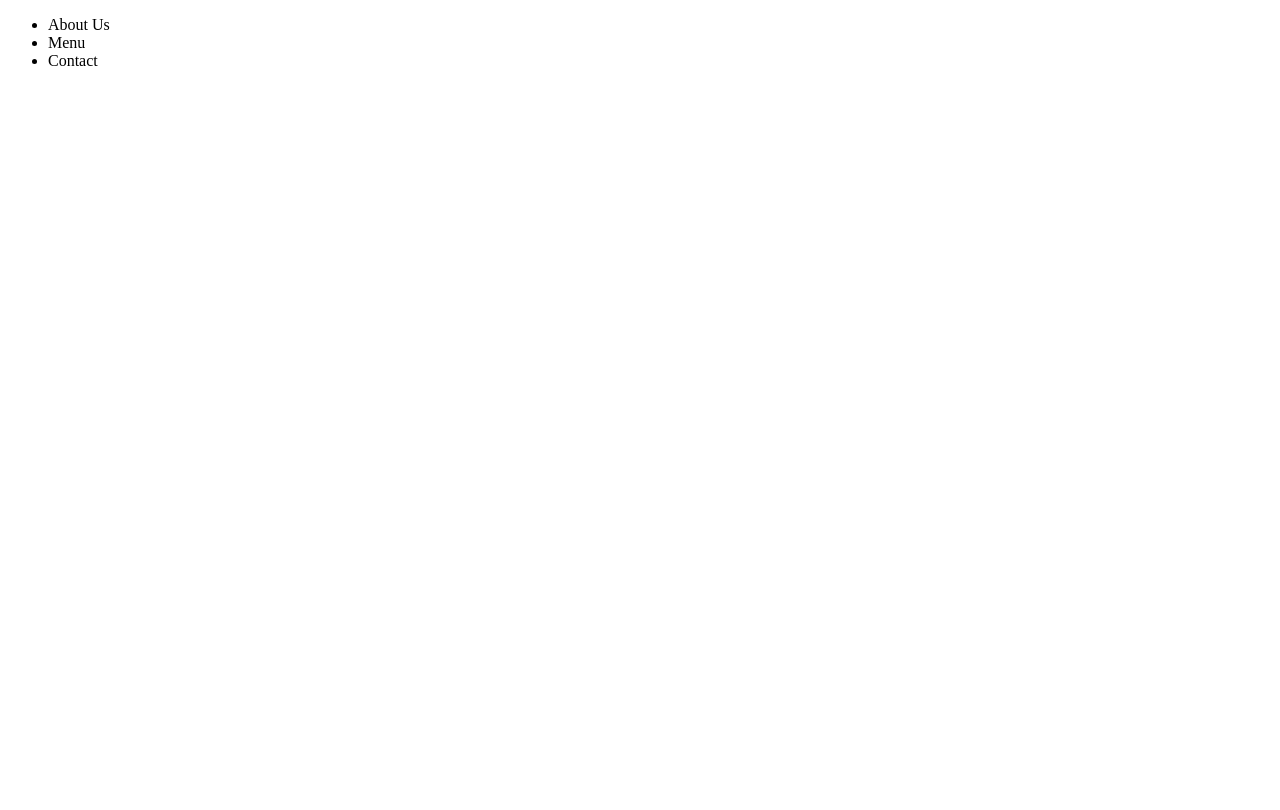
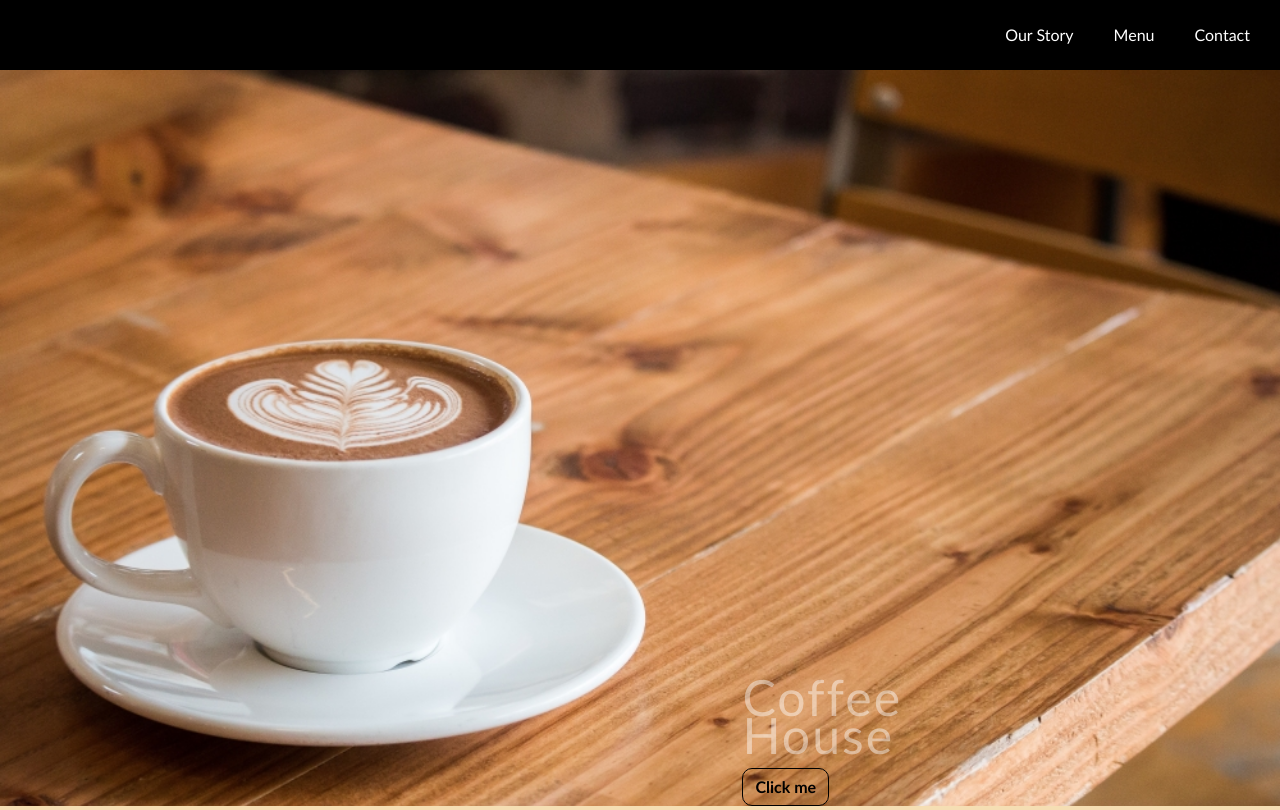
Before and after one commit to MeganCassidy/Coffee-House, a plain HTML site: page index.html in a window 1280 px wide. Shown: the top 810 px of the page. Drawn offline with nearby package versions, Linux system fonts and the light colour scheme.

Commit message:
styling changes made

```diff
--- a/css/style.css
+++ b/css/style.css
@@ -0,0 +1,113 @@
+*{
+    margin: 0;
+    padding: 0;
+}
+
+body{
+    width: 100vw;
+    height: 100vh;
+    margin-left: 0;
+    margin-top: 0;
+    font-family: Calibri;
+    display: grid;
+ }
+
+/*Nav Bar styles*/
+nav {
+    width: 100vw;
+    height: 70px;
+    background: black;
+    color: white;
+    text-align: center;
+    display: flex;
+}
+
+
+.menu-items{
+    margin: auto;
+    width: 100%;
+}
+
+nav li{
+    display: inline;
+    float: right;
+
+}
+
+li{
+    padding-left: 10px;
+    margin-right: 30px;
+}
+a{
+    color: white;
+}
+
+/* Image Section*/
+
+
+.top-img{
+    width: 100vw;
+    height: fit-content;
+}
+
+.coffee-img{
+    width: 100%;
+
+}
+
+.text-block{
+    margin-top: -30vh;
+    margin-left: 58vw;
+}
+
+.text{
+    font-size: 50px;
+    line-height: 30px;
+    color: rgba(255, 255, 255, 0.445);
+    letter-spacing: 2px;
+}
+
+.btn{
+    margin-top: 10px;
+    border: 1px solid black;
+    border-radius: 10px;
+    font-weight: bold;
+    color: black;
+}
+
+/* Bottom cards section */
+
+.cards{
+    height: fit-content;
+    background: wheat;
+    display: flex;
+    flex-wrap: wrap;
+    text-align: center;
+}
+
+.cards div{
+    border: 1px solid black;
+    height: 30vh;
+    margin: auto;
+}
+
+.cards div:first-child{
+    margin-top: 30%;
+}
+
+.cards div:last-child{
+    margin-bottom: 10%;
+}
+
+.card1, .card2, .card3{
+    width: 70vw;
+}
+
+/* Footer */
+
+footer{
+    width: 100vw;
+    height: 70px;
+    background: black;
+    color: white;
+}
--- a/index.html
+++ b/index.html
@@ -4,23 +4,43 @@
     <meta charset="UTF-8">
     <meta name="viewport" content="width=device-width, initial-scale=1.0">
     <title>Coffee House</title>
+    <link rel="stylesheet" href="https://stackpath.bootstrapcdn.com/bootstrap/4.5.2/css/bootstrap.min.css" integrity="sha384-JcKb8q3iqJ61gNV9KGb8thSsNjpSL0n8PARn9HuZOnIxN0hoP+VmmDGMN5t9UJ0Z" crossorigin="anonymous">
     <link rel="stylesheet" href="css/style.css">
 </head>
 <body>
-    <nav>
-        <ul>
-            <li>About Us</li>
-            <li>Menu</li>
-            <li>Contact</li>
+    <nav class="nav-bar">
+        <ul class="menu-items">
+            <li><a href="#">Contact</a></li>
+            <li><a href="#">Menu</a></li>
+            <li><a href="#">Our Story</a></li>
         </ul>
     </nav>
 
-    <main>
 
-    </main>
+    <div class="top-img">
+        <img class="coffee-img" src="images/coffee1.jpg" alt="Coffee">
+        <div class="text-block">
+            <h1 class="text">Coffee</h1>
+            <h1 class="text">House</h1>
+            <button class="btn">Click me</button>
+        </div>
+    </div>
+
+    <div class="cards">
+        <div class="card1">
+            <h2>Our Story</h2>
+        </div>
+        <div class="card2">
+            <h2>Menu</h2>
+        </div>
+        <div class="card3">
+            <h2>Contact</h2>
+        </div>
+    </div>
+
 
     <footer>
-
+        <p>some text for footer</p>
     </footer>
 
     <script src="js/script.js"></script>
```
Also changed, not shown: images/coffee1.jpg (added).
